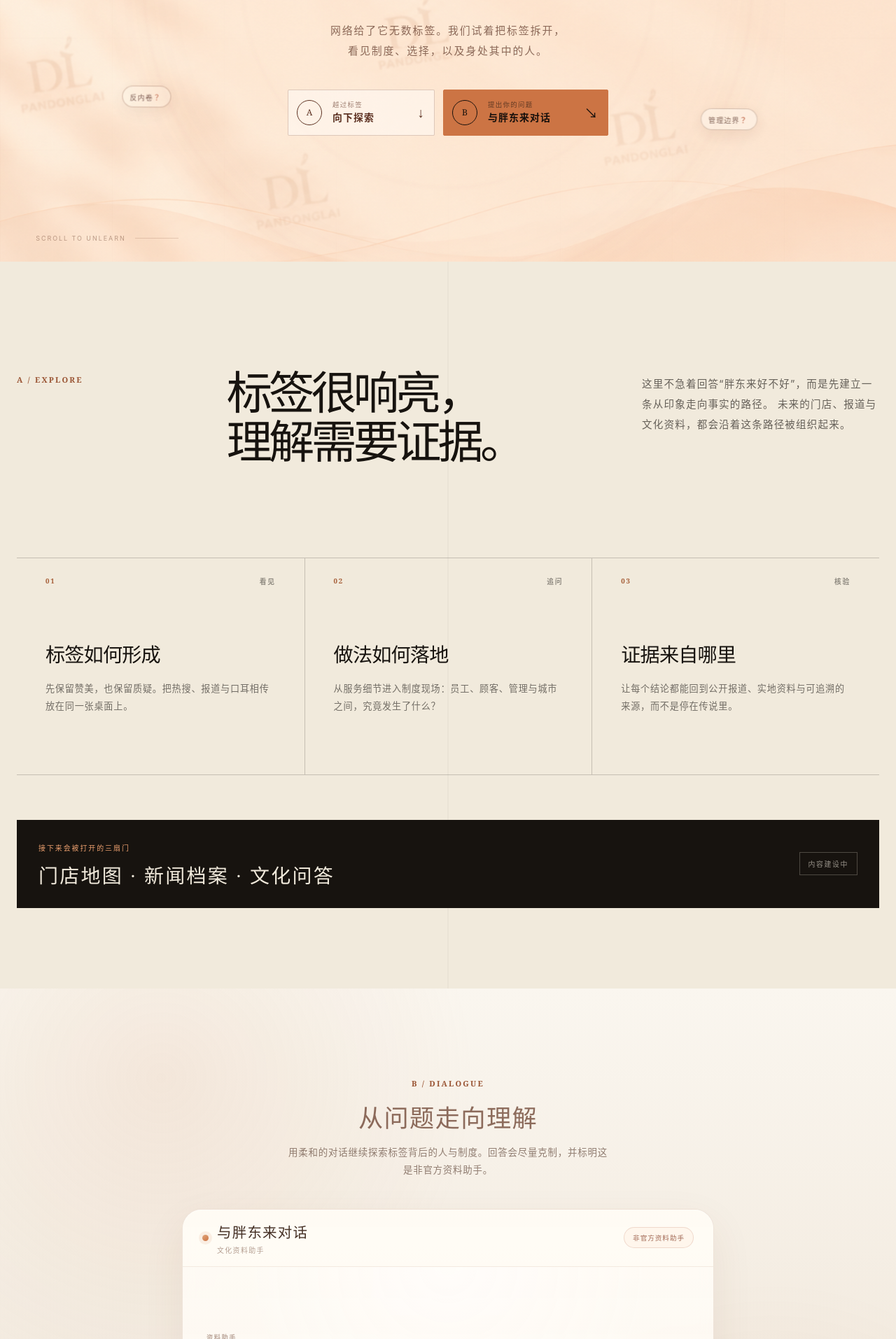
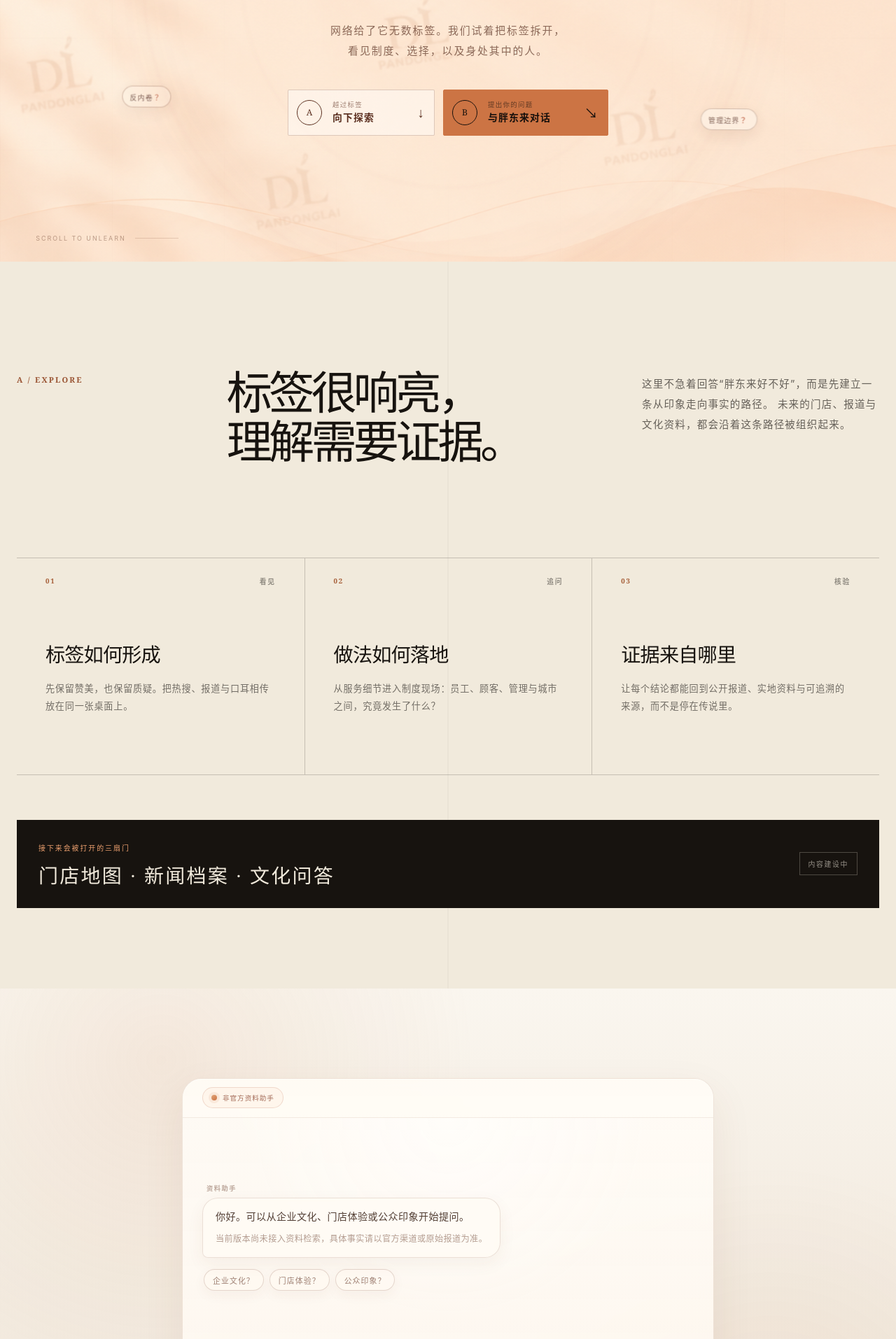
Before and after one commit to pao779765-web/pang_dong_lai, a Next.js app in the folder pangdonglai_project/site/: page / in a window 1280 px wide. Shown: the part 426-2340 px from the top of the page at 70% size. Built offline with nearby package versions, Linux system fonts and the light colour scheme.

Commit message:
style: 移除 AI 对话区多余说明与标题文案

```diff
--- a/pangdonglai_project/site/app/globals.css
+++ b/pangdonglai_project/site/app/globals.css
@@ -596,32 +596,6 @@ button:disabled {
   margin: 0 auto;
 }
 
-.dialogue-intro {
-  text-align: center;
-}
-
-.dialogue-intro .section-index {
-  margin: 0 0 14px;
-}
-
-.dialogue-kicker {
-  margin: 0;
-  color: rgba(98, 54, 36, 0.72);
-  font-family: "Songti SC", SimSun, "Times New Roman", serif;
-  font-size: clamp(1.55rem, 3.2vw, 2.2rem);
-  font-weight: 400;
-  letter-spacing: 0.04em;
-}
-
-.dialogue-lead {
-  max-width: 34em;
-  margin: 14px auto 0;
-  color: rgba(70, 42, 28, 0.58);
-  font-size: 0.84rem;
-  letter-spacing: 0.06em;
-  line-height: 1.9;
-}
-
 .section-index-light {
   margin-bottom: 32px;
   color: #995332;
@@ -679,49 +653,40 @@ button:disabled {
 
 .dialogue-bar {
   display: flex;
-  min-height: 72px;
-  padding: 16px clamp(18px, 3vw, 28px);
+  min-height: 56px;
+  padding: 12px clamp(18px, 3vw, 28px);
   align-items: center;
-  justify-content: space-between;
-  gap: 16px;
+  justify-content: flex-start;
+  gap: 12px;
   border-bottom: 1px solid rgba(142, 85, 55, 0.1);
   background: rgba(255, 251, 245, 0.55);
 }
 
-.dialogue-identity {
-  display: flex;
-  align-items: center;
-  gap: 12px;
-  min-width: 0;
+.dialogue-dot {
+  flex: 0 0 auto;
+  width: 8px;
+  height: 8px;
+  border-radius: 50%;
+  background: linear-gradient(145deg, #e0a57a, #cc7444);
+  box-shadow: 0 0 0 4px rgba(204, 116, 68, 0.1);
 }
 
-.dialogue-dot {
-  flex: 0 0 auto;
-  width: 9px;
-  height: 9px;
-  border-radius: 50%;
-  background: linear-gradient(145deg, #e0a57a, #cc7444);
-  box-shadow: 0 0 0 5px rgba(204, 116, 68, 0.1);
-}
-
-.dialogue-identity h2 {
-  margin: 0;
-  color: rgba(52, 30, 20, 0.92);
-  font-family: "Songti SC", SimSun, "Times New Roman", serif;
-  font-size: clamp(1.08rem, 1.6vw, 1.32rem);
-  font-weight: 400;
-  letter-spacing: 0.06em;
-}
-
-.dialogue-subtitle {
-  margin: 4px 0 0;
-  color: rgba(98, 54, 36, 0.48);
-  font-size: 0.62rem;
-  letter-spacing: 0.14em;
+.dialogue-title-sr {
+  position: absolute;
+  width: 1px;
+  height: 1px;
+  padding: 0;
+  margin: -1px;
+  overflow: hidden;
+  clip: rect(0, 0, 0, 0);
+  white-space: nowrap;
+  border: 0;
 }
 
 .dialogue-disclaimer {
-  flex: 0 0 auto;
+  display: inline-flex;
+  align-items: center;
+  gap: 8px;
   padding: 7px 12px;
   border: 1px solid rgba(161, 70, 37, 0.16);
   border-radius: 999px;
@@ -1256,11 +1221,6 @@ button:disabled {
     max-width: none;
   }
 
-  .dialogue-lead {
-    font-size: 0.78rem;
-    line-height: 1.8;
-  }
-
   .dialogue-window {
     border-radius: 22px;
   }
--- a/pangdonglai_project/site/app/page.tsx
+++ b/pangdonglai_project/site/app/page.tsx
@@ -286,24 +286,15 @@ export default function Home() {
         aria-labelledby="dialogue-title"
       >
         <div className="section-shell dialogue-layout">
-          <div className="dialogue-intro">
-            <p className="section-index">B / DIALOGUE</p>
-            <p className="dialogue-kicker">从问题走向理解</p>
-            <p className="dialogue-lead">
-              用柔和的对话继续探索标签背后的人与制度。回答会尽量克制，并标明这是非官方资料助手。
-            </p>
-          </div>
-
           <div className="dialogue-window" aria-label="AI 问答界面">
             <header className="dialogue-bar">
-              <div className="dialogue-identity">
+              <h2 id="dialogue-title" className="dialogue-title-sr">
+                与胖东来对话
+              </h2>
+              <span className="dialogue-disclaimer">
                 <span className="dialogue-dot" aria-hidden="true" />
-                <div>
-                  <h2 id="dialogue-title">与胖东来对话</h2>
-                  <p className="dialogue-subtitle">文化资料助手</p>
-                </div>
-              </div>
-              <span className="dialogue-disclaimer">非官方资料助手</span>
+                非官方资料助手
+              </span>
             </header>
 
             <div className="dialogue-body" aria-live="polite" aria-busy={isSending}>
```
